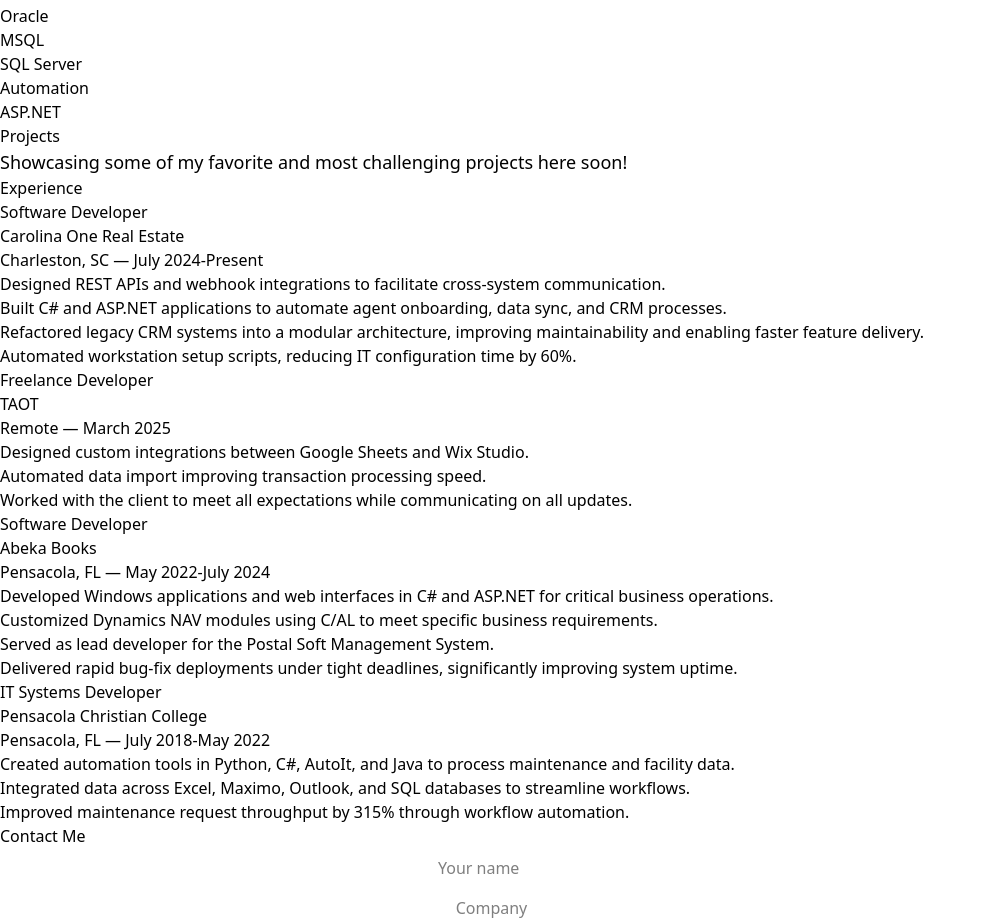
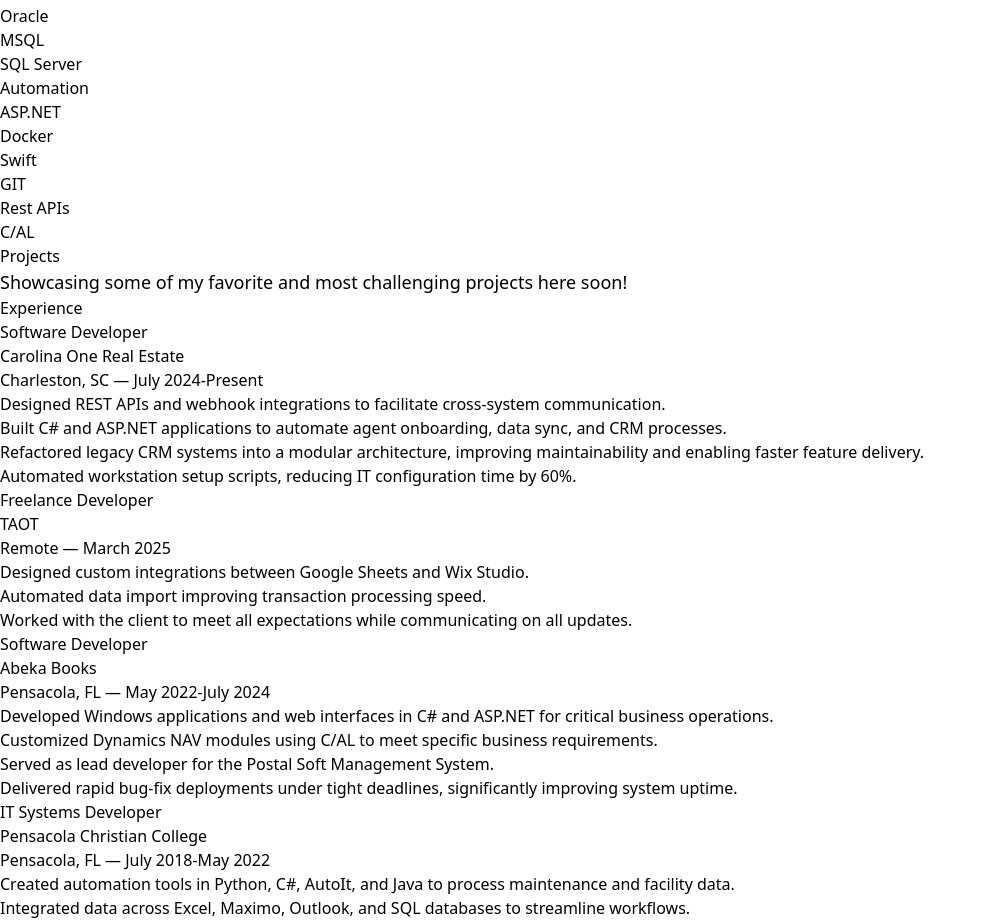
Before and after one commit to TheLoreAxe/my-portfolio, a Next.js app: page / in a window 1280 px wide. Shown: the part 804-1725 px from the top of the page, without its empty margins (0-986 px from the left). Built offline with nearby package versions, Linux system fonts and the light colour scheme.

Commit message:
added skills, updated plane start location, updated experience transition

```diff
--- a/src/app/components/ContactForm.tsx
+++ b/src/app/components/ContactForm.tsx
@@ -145,7 +145,7 @@
 
     planeControls.start({
       opacity: 1,
-      transition: { duration: 0.5 },
+      transition: { duration: 0.5 }
     });
 
     // Await particle convergence duration
@@ -316,8 +316,8 @@
               animate={planeControls}
               className="absolute left-1/2 top-1/2"
               style={{
-                x: "-50%",
-                y: "-50%",
+                x: "-20%",
+                y: "-20%",
                 offsetPath:
                   status === "sending" ? `path("${flightPath}")` : "none",
                 offsetRotate: status === "sending" ? "auto 0deg" : "0deg",
--- a/src/app/components/SkillsSection.tsx
+++ b/src/app/components/SkillsSection.tsx
@@ -18,6 +18,11 @@
         <li>SQL Server</li>
         <li>Automation</li>
         <li>ASP.NET</li>
+        <li>Docker</li>
+        <li>Swift</li>
+        <li>GIT</li>
+        <li>Rest APIs</li>
+        <li>C/AL</li>
       </ul>
     </section>
   );
--- a/src/app/globals.css
+++ b/src/app/globals.css
@@ -521,7 +521,7 @@
   max-height: 0;
   overflow: hidden;
   text-align: left;
-  transition: opacity 2000ms ease, max-height 2000ms ease, margine-top 2000ms ease, padding-bottom 300ms ease;
+  transition: opacity 2000ms ease, max-height 1000ms ease, margine-top 500ms ease, padding-bottom 300ms ease;
 }
 
 .experience-item:hover .experience-meta {
```
